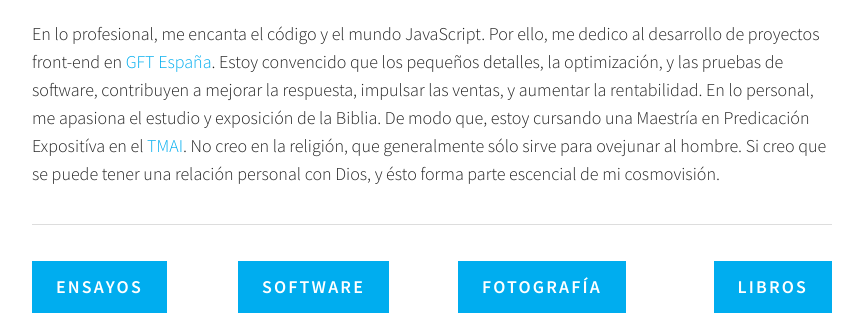
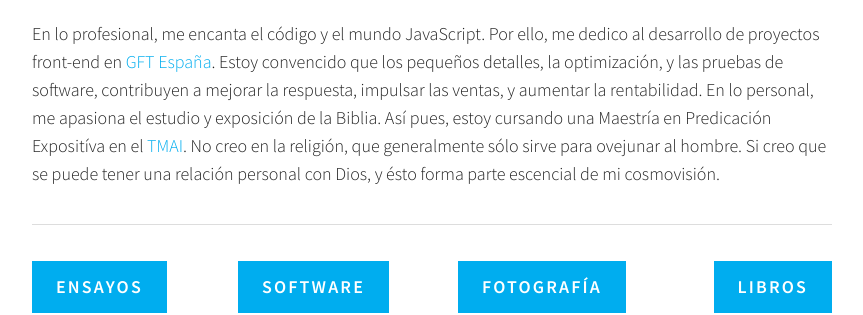
Before and after one commit to abelnnieva/personal-website, a Jekyll site: the page built from index.html, in a window 1280 px wide. Shown: the part 883-1198 px from the top of the page, without its empty margins (208-1071 px from the left). Built offline with Jekyll 4.4.1, drawn with Linux system fonts in a browser that asks for light colours; some web fonts are replaced; the list of posts is cut into pages by our own code.

```diff
--- a/_config.yml
+++ b/_config.yml
@@ -3,7 +3,7 @@ title: Abel Nieva
 subtitle: Front End Software Developer
 email: abel@abelnieva.com
 description: > # this means to ignore newlines until "baseurl:"
-  Soy desarrollador de software, fotógrafo urbano, ensayista, totalmente adicto al conocimiento, un enamorado del código y el mundo JavaScript.
+  Desarrollador de software, fotógrafo urbano, emprendedor apasionado, adicto al conocimiento, ensayista, enfocado en el estudio y exposición de la Biblia.
 baseurl: "" # the subpath of your site, e.g. /blog
 url: "http://abelnieva.com" # the base hostname & protocol for your site
 twitter_username: abelnieva
--- a/_includes/head.html
+++ b/_includes/head.html
@@ -7,6 +7,7 @@
   <!-- Prefetch DNS for external assets (Twitter widgets etc). -->
   <link rel="dns-prefetch" href="//fonts.googleapis.com">
   <link rel="dns-prefetch" href="//www.google-analytics.com">
+  <link rel="dns-prefetch" href="//chart.apis.google.com">
 
   <!-- Who did this page -->
   <link type="text/plain" rel="author" href="{{ '/humans.txt' | prepend: site.baseurl }}">
--- a/index.html
+++ b/index.html
@@ -16,7 +16,7 @@ page-class: page--home
     al desarrollo de proyectos front-end en <a href="http://www.gft.com/es/" target="_blank">GFT España</a>. Estoy
     convencido que los pequeños detalles, la optimización, y las pruebas de software, contribuyen a mejorar la
     respuesta, impulsar las ventas, y aumentar la rentabilidad. En lo personal, me apasiona el estudio y exposición de
-    la Biblia. De modo que, estoy cursando una Maestría en Predicación Expositíva en el <a href="https://tmai.org/"
+    la Biblia. Así pues, estoy cursando una Maestría en Predicación Expositíva en el <a href="https://tmai.org/"
     target="_blank">TMAI</a>. No creo en la religión, que generalmente sólo sirve para ovejunar al hombre. Si creo que
     se puede tener una relación personal con Dios, y ésto forma parte escencial de mi cosmovisión.</span>
 
```
